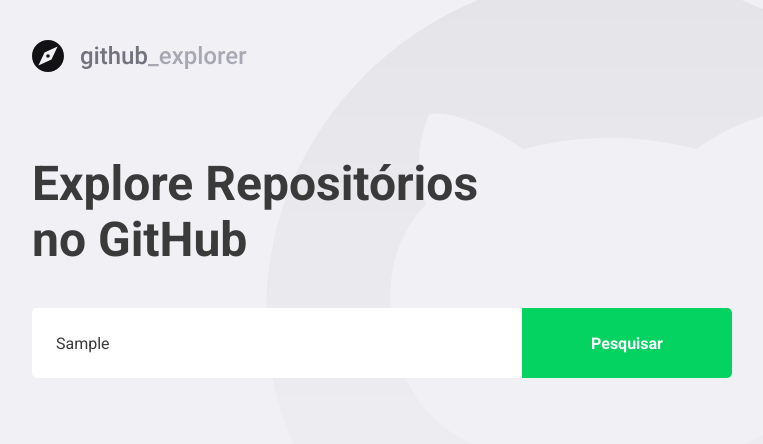
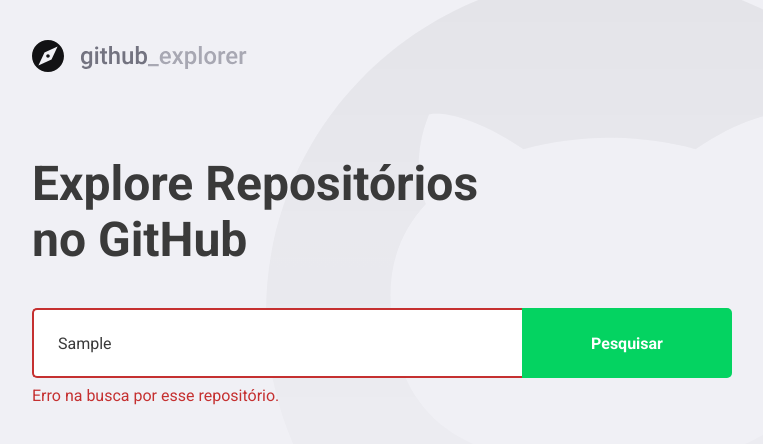
Before and after one commit to leandrosouzaa/github-explorer, a React (Create React App) app in the folder frontend/: page / in a window 1280 px wide. Both pictures are taken after typing "Sample" into the empty fields and a click on the button "Pesquisar". Shown: the top 444 px of the page, without its empty margins (148-911 px from the left). Built offline with nearby package versions, Linux system fonts and the light colour scheme; no server answers.

Commit message:
Catch errors

```diff
--- a/frontend/src/pages/Dashboard/index.tsx
+++ b/frontend/src/pages/Dashboard/index.tsx
@@ -4,7 +4,7 @@
 import api from '../../services/api';
 import logoImg from '../../assets/logo.svg';
 
-import { Title, Form, Repositories } from './styles';
+import { Title, Form, Repositories, Error } from './styles';
 
 interface Repository {
    full_name: string;
@@ -17,6 +17,7 @@
 
 const Dashboard: React.FC = () => {
    const [newRepo, setNewRepo] = useState('');
+   const [inputError, setInputError] = useState('');
    const [repositories, setRepositories] = useState<Repository[]>([]);
 
    async function handleAddRepository(
@@ -24,26 +25,38 @@
    ): Promise<void> {
       e.preventDefault();
 
-      const response = await api.get<Repository>(`repos/${newRepo}`);
+      if (!newRepo) {
+         setInputError('Digite o autor/nome do repositório');
 
-      const repository = response.data;
+         return;
+      }
 
-      setRepositories([...repositories, repository]);
-      setNewRepo('');
+      try {
+         const response = await api.get<Repository>(`repos/${newRepo}`);
+
+         const repository = response.data;
+
+         setRepositories([...repositories, repository]);
+         setInputError('');
+         setNewRepo('');
+      } catch (err) {
+         setInputError('Erro na busca por esse repositório.');
+      }
    }
 
    return (
       <>
          <img src={logoImg} alt="GitHub Explorer" />
          <Title>Explore Repositórios no GitHub</Title>
-         <Form onSubmit={handleAddRepository}>
+         <Form hasError={!!inputError} onSubmit={handleAddRepository}>
             <input
-               placeholder="Digite o nome do repositório"
+               placeholder="Digite o nome do repositório (autor/nome)"
                value={newRepo}
                onChange={(e) => setNewRepo(e.target.value)}
             />
             <button type="submit">Pesquisar</button>
          </Form>
+         {inputError && <Error>{inputError}</Error>}
          <Repositories>
             {repositories.map((r) => (
                <a key={r.full_name} href="teste">
--- a/frontend/src/pages/Dashboard/styles.ts
+++ b/frontend/src/pages/Dashboard/styles.ts
@@ -1,5 +1,9 @@
-import styled from 'styled-components';
+import styled, { css } from 'styled-components';
 import { shade } from 'polished';
+
+interface FormProps {
+   hasError: boolean;
+}
 
 export const Title = styled.h1`
    font-size: 48px;
@@ -10,7 +14,7 @@
    max-width: 450px;
 `;
 
-export const Form = styled.form`
+export const Form = styled.form<FormProps>`
    margin-top: 40px;
    max-width: 700px;
 
@@ -23,10 +27,19 @@
       border-radius: 5px 0px 0px 5px;
       border: 0;
       color: #3a3a3a;
+      border: 2px solid #fff;
+      border-right: 0px;
+      transition: border-color 0.4s;
 
       &::placeholder {
          color: #a8a8b3;
       }
+
+      ${(props) =>
+         props.hasError &&
+         css`
+            border-color: #c53030;
+         `};
    }
 
    button {
@@ -43,6 +56,12 @@
          background: ${shade(0.2, '#04D361')};
       }
    }
+`;
+
+export const Error = styled.span`
+   display: block;
+   margin-top: 8px;
+   color: #c53030;
 `;
 
 export const Repositories = styled.div`
```
